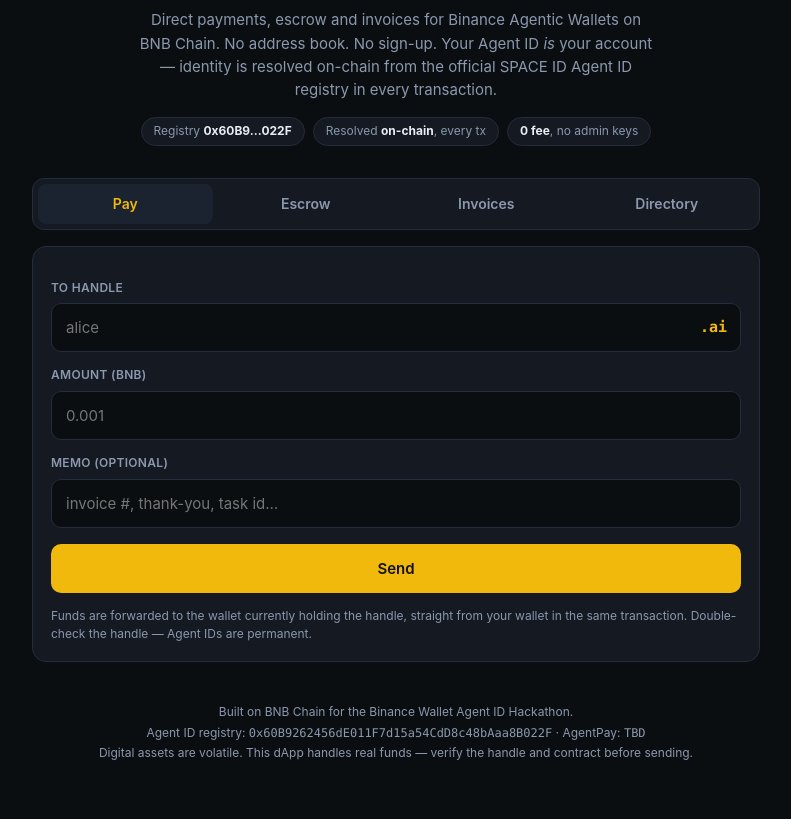
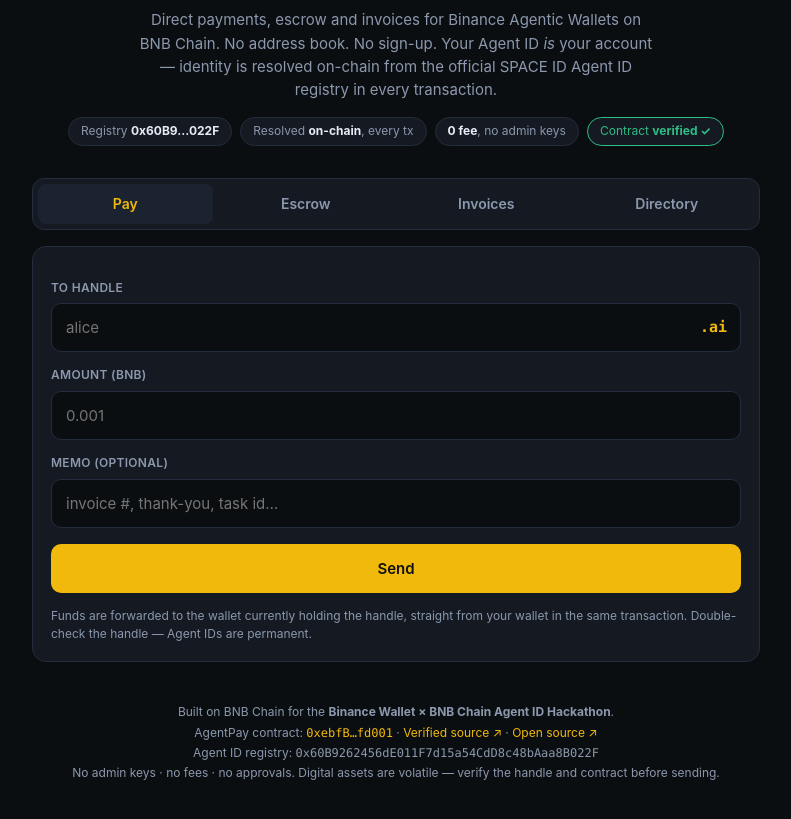
Before and after one commit to riyan3110/agentpay, a website: page web/index.html in a window 1280 px wide. Shown: the part 175-994 px from the top of the page, without its empty margins (244-1035 px from the left). Drawn offline with nearby package versions, Linux system fonts and the light colour scheme.

Commit message:
Deploy to Vercel (agentpay-sable.vercel.app); fix footer contract display + trust badges/links

```diff
--- a/web/index.html
+++ b/web/index.html
@@ -81,6 +81,7 @@ footer{margin-top:40px;color:var(--dim);font-size:12px;text-align:center;line-he
     <div class="badge">Registry <b>0x60B9…022F</b></div>
     <div class="badge">Resolved <b>on-chain</b>, every tx</div>
     <div class="badge"><b>0 fee</b>, no admin keys</div>
+    <div class="badge" style="border-color:var(--green);color:var(--green)">Contract <b style="color:var(--green)">verified ✓</b></div>
   </div>
 </div>
 
@@ -160,10 +161,12 @@ footer{margin-top:40px;color:var(--dim);font-size:12px;text-align:center;line-he
 </div>
 
 <footer>
-  Built on BNB Chain for the Binance Wallet Agent ID Hackathon.<br>
-  Agent ID registry: <span style="font-family:var(--mono)">0x60B9262456dE011F7d15a54CdD8c48bAaa8B022F</span> ·
-  AgentPay: <span style="font-family:var(--mono)" id="ftContract">TBD</span><br>
-  <span class="muted">Digital assets are volatile. This dApp handles real funds — verify the handle and contract before sending.</span>
+  Built on BNB Chain for the <b>Binance Wallet × BNB Chain Agent ID Hackathon</b>.<br>
+  AgentPay contract: <a id="ftContractLink" href="https://bscscan.com/address/0xebfb41e4843734efe489587bee11b34a510fd001#code" target="_blank" rel="noopener" style="font-family:var(--mono)" id="ftContract">0xebfB…fd001</a>
+  · <a href="https://bscscan.com/address/0xebfb41e4843734efe489587bee11b34a510fd001#code" target="_blank" rel="noopener">Verified source ↗</a>
+  · <a href="https://github.com/riyan3110/agentpay" target="_blank" rel="noopener">Open source ↗</a><br>
+  Agent ID registry: <span style="font-family:var(--mono)">0x60B9262456dE011F7d15a54CdD8c48bAaa8B022F</span><br>
+  <span class="muted">No admin keys · no fees · no approvals. Digital assets are volatile — verify the handle and contract before sending.</span>
 </footer>
 </div>
 <div id="toast"></div>
@@ -187,7 +190,7 @@ const PAY_ABI=[
  'function nextInvoiceId() view returns (uint256)',
  'event Paid(string indexed handle,address indexed from,address indexed to,uint256 amount,string memo)'];
 const F='0xebfB41E4843734EfE489587bEE11B34a510fd001';
-document.getElementById('ftContract').textContent = F==='0xebfB41E4843734EfE489587bEE11B34a510fd001'?'TBD':F;
+document.getElementById('ftContract').textContent = F.slice(0,6)+'…'+F.slice(-4);
 const $=id=>document.getElementById(id);
 let provider,signer,me,reg,payc;
 const fmt=n=>ethers.formatEther(n);
```
Also changed, not shown: README.md.
